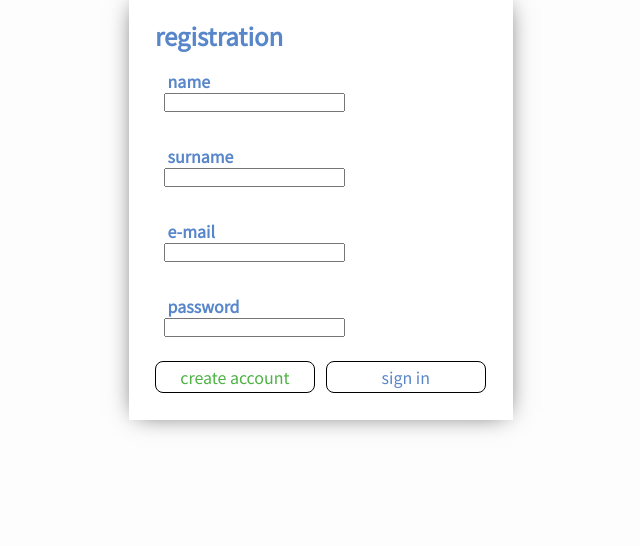
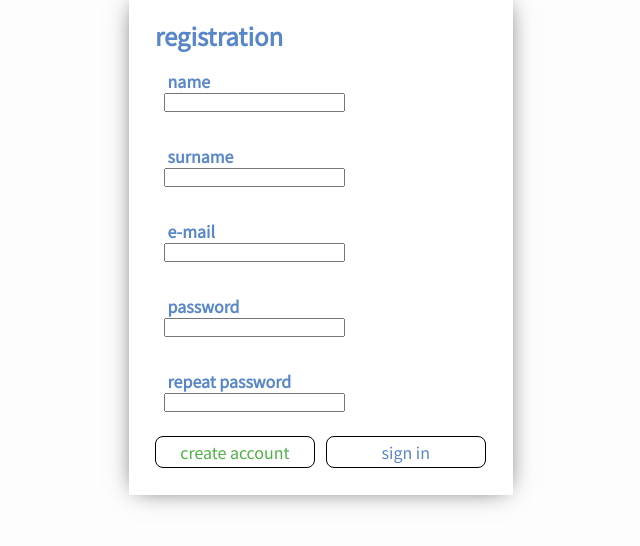
Before and after one commit to araneoAnicet/akademik, a Flask app: page /registration in a window 1280 px wide. Shown: the part 129-675 px from the top of the page, without its empty margins (319-959 px from the left). Run offline with Flask 2, Linux system fonts and the light colour scheme; some web fonts are replaced.

Commit message:
add repeat password input

```diff
--- a/templates/registration.html
+++ b/templates/registration.html
@@ -24,6 +24,10 @@
                 <h2>password</h2>
                 <input>
             </div>
+            <div class="input-box name">
+                <h2>repeat password</h2>
+                <input>
+            </div>
             <button type="submit" class="btn submit">create account</button>
             <button type="button" class="btn">sign in</button>
         </form>
```
